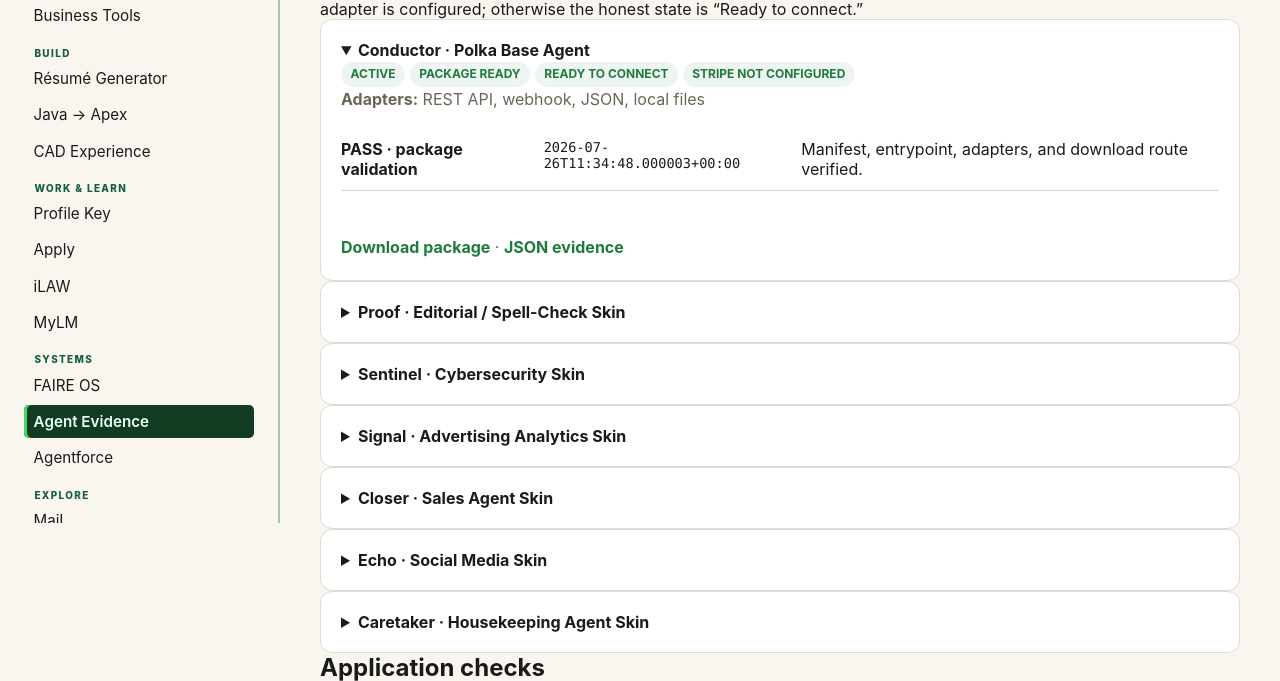
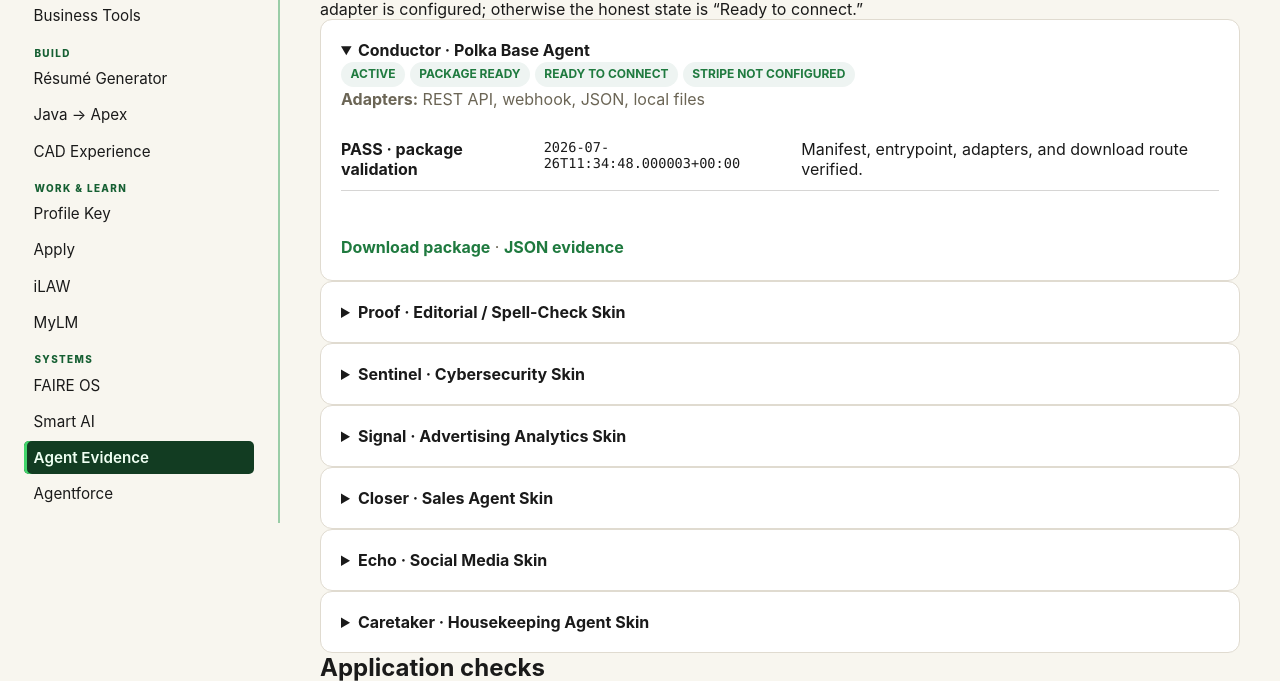
Before and after one commit to dGROUPharmacy/thepolka.cloud, a Flask app: page /agent in a window 1280 px wide. Shown: the part 277-958 px from the top of the page. Run offline with Flask 3, Linux system fonts and the light colour scheme; data comes from the database, SQL or seed files in the repository; some libraries are stand-ins or nearby versions.

Commit message:
Add Smart AI navigation tab

```diff
--- a/templates/layout.html
+++ b/templates/layout.html
@@ -58,6 +58,7 @@
         </div>
         <div class="nav-section"><span class="nav-section-label">Systems</span>
           <a href="{{ url_for('ecosystem_page', page='faire') }}" class="nav-link{% if active == 'faire' %} active{% endif %}">FAIRE OS</a>
+          <a href="{{ url_for('smart_ai_page') }}" class="nav-link{% if active == 'smart-ai' %} active{% endif %}">Smart AI</a>
           <a href="{{ url_for('agent_page') }}" class="nav-link{% if active == 'agent' %} active{% endif %}">Agent Evidence</a>
           <a href="{{ url_for('agentforce_page') }}" class="nav-link{% if active == 'agentforce' %} active{% endif %}">Agentforce</a>
         </div>
```
